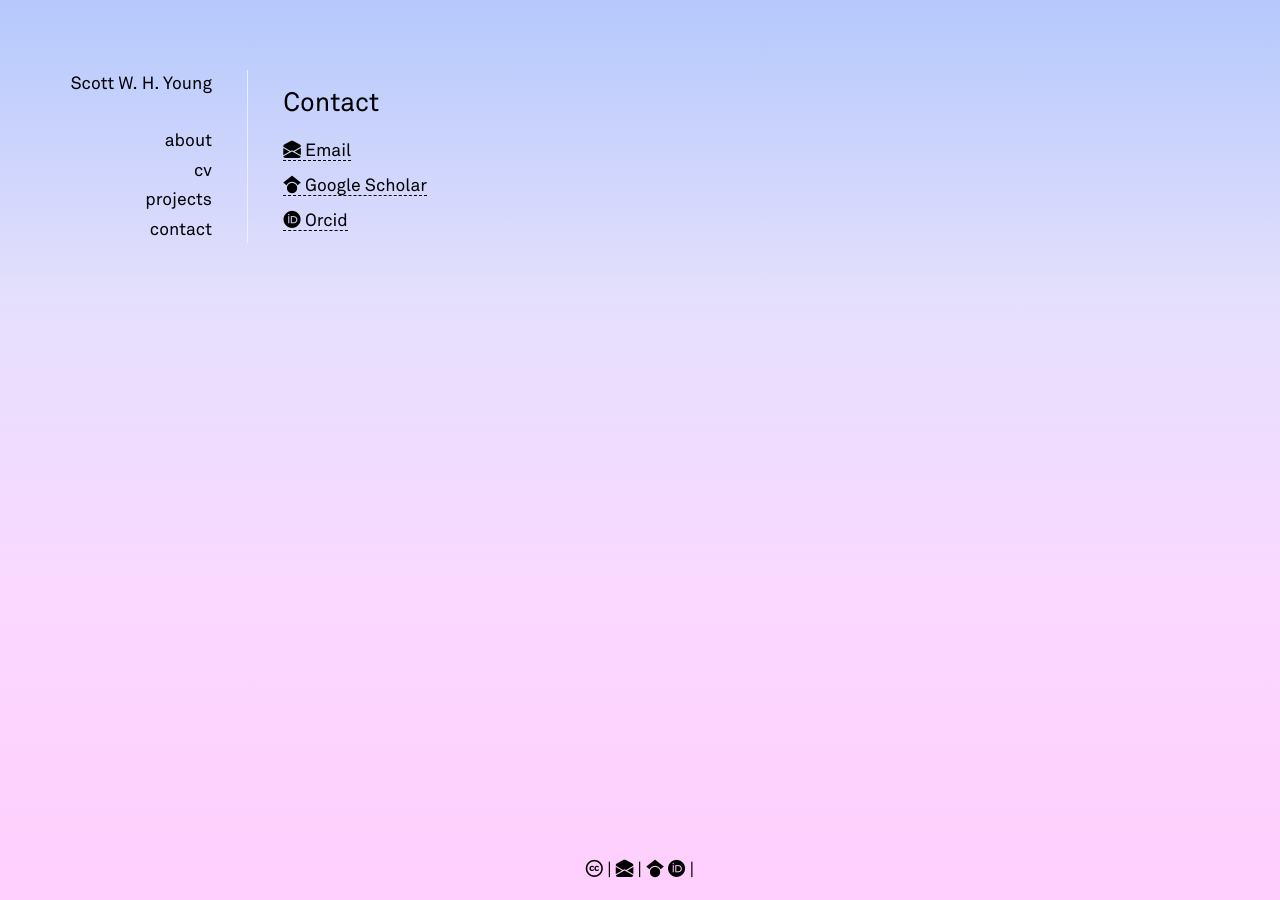
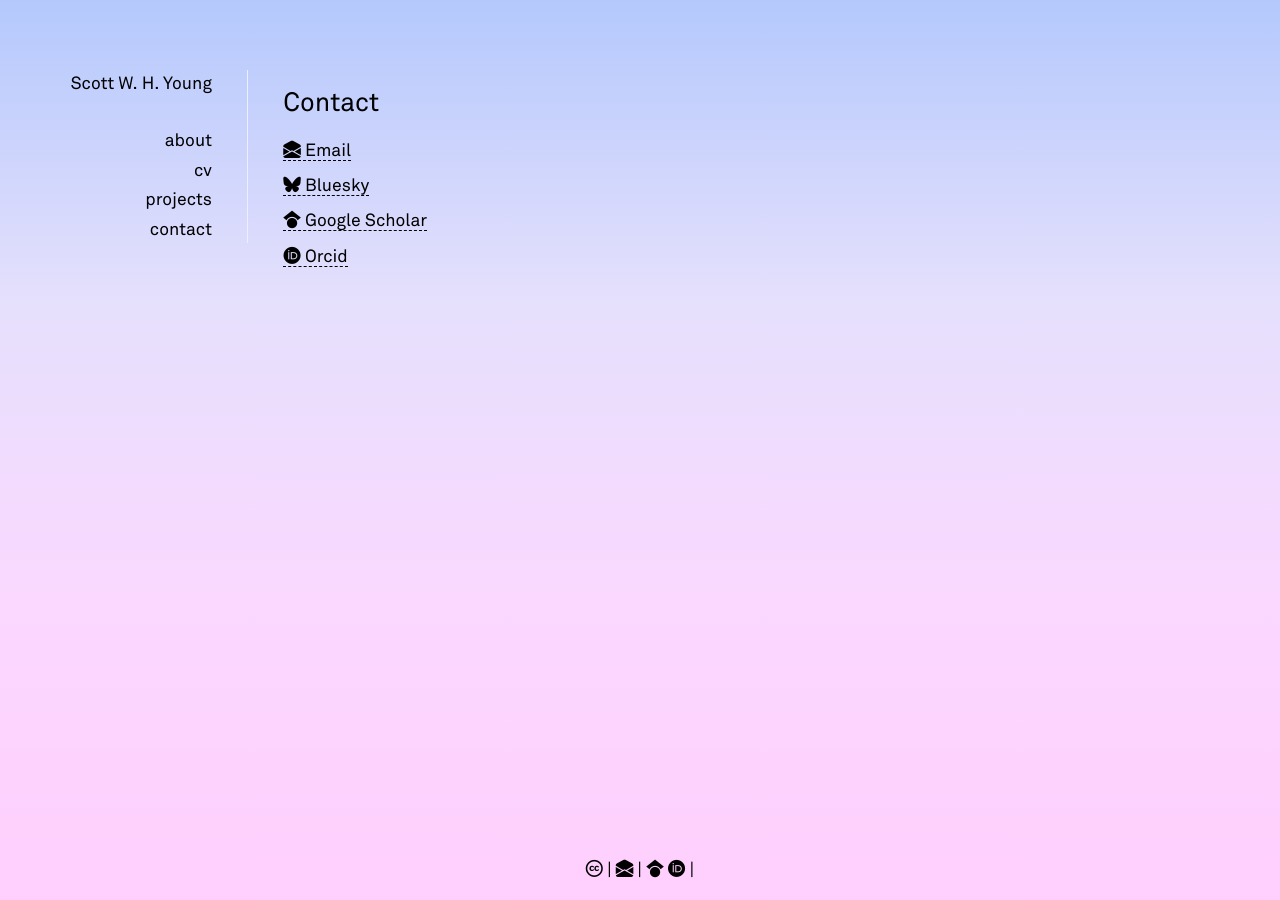
Before and after one commit to swyoung/swyoung.github.io, a Jekyll site: the page built from _pages/contact.md, in a window 1280 px wide. Built offline with Jekyll 4.4.1, drawn with Linux system fonts in a browser that asks for light colours; nearby versions of some CDN libraries; a style sheet for code colours, icons or effects is not loaded.

Commit message:
added bluesky link and icon

```diff
--- a/_pages/contact.md
+++ b/_pages/contact.md
@@ -8,6 +8,8 @@ description: Contact information for Scott W. H. Young, UX & Assessment Libraria
 
 <a href="mailto:scott.young6@montana.edu"><span class="bi bi-envelope-open-fill"></span> Email</a>
 \
+<a href="https://bsky.app/profile/yscott.bsky.social"><i class="fa-brands fa-bluesky"></i> Bluesky</a>
+\
 <a href="https://scholar.google.com/citations?user=1zb5c7sAAAAJ&hl=en"><i class="fa-brands fa-google-scholar"></i> Google Scholar</a>
 \
 <a href="https://orcid.org/0000-0002-3082-4057"> <i class="fa-brands fa-orcid"></i> Orcid</a>
```
